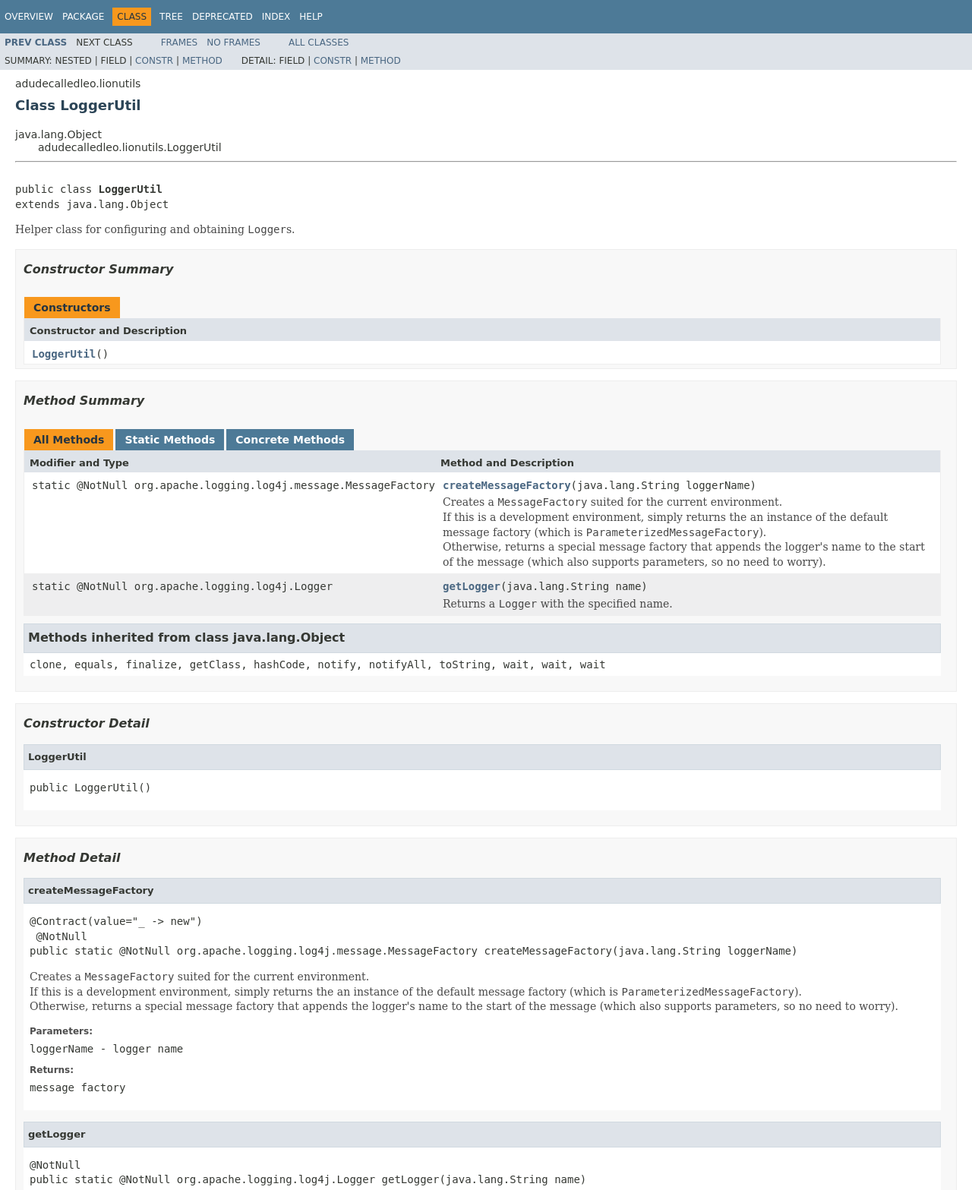
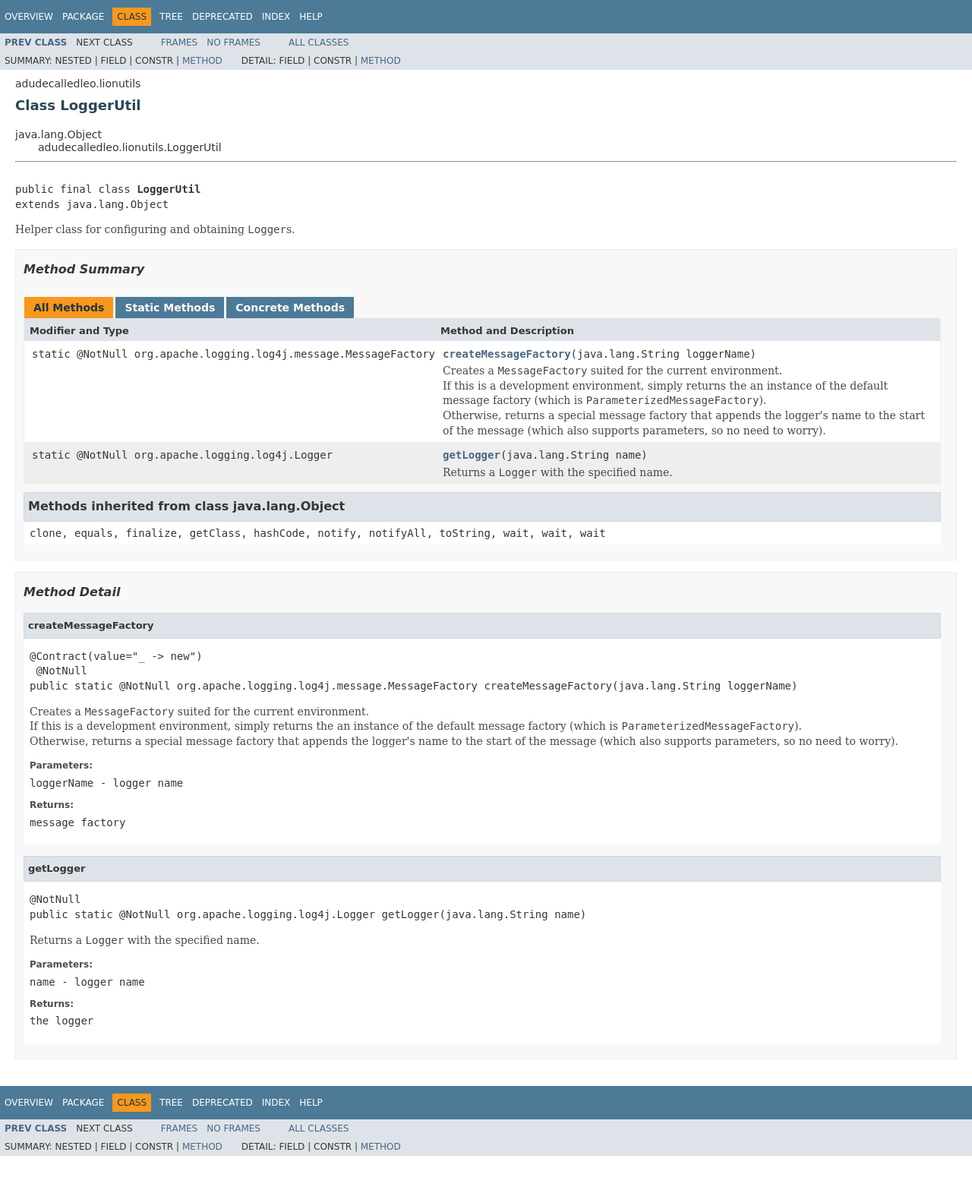
Before and after one commit to Leo40Git/LionUtils, a plain HTML site: page docs/adudecalledleo/lionutils/LoggerUtil.html in a window 1280 px wide. Shown: the top 1567 px of the page at 76% size. After the commit the page ends 1522 px from the top, so only its background shows below. Drawn offline with Linux system fonts and the light colour scheme; a web font is replaced by a local one.

Commit message:
LoggerUtil: mark as final, add bad constructor

```diff
--- a/docs/adudecalledleo/lionutils/LoggerUtil.html
+++ b/docs/adudecalledleo/lionutils/LoggerUtil.html
@@ -74,13 +74,13 @@ var activeTableTab = "activeTableTab";
 <li>Summary:&nbsp;</li>
 <li>Nested&nbsp;|&nbsp;</li>
 <li>Field&nbsp;|&nbsp;</li>
-<li><a href="#constructor.summary">Constr</a>&nbsp;|&nbsp;</li>
+<li>Constr&nbsp;|&nbsp;</li>
 <li><a href="#method.summary">Method</a></li>
 </ul>
 <ul class="subNavList">
 <li>Detail:&nbsp;</li>
 <li>Field&nbsp;|&nbsp;</li>
-<li><a href="#constructor.detail">Constr</a>&nbsp;|&nbsp;</li>
+<li>Constr&nbsp;|&nbsp;</li>
 <li><a href="#method.detail">Method</a></li>
 </ul>
 </div>
@@ -107,7 +107,7 @@ var activeTableTab = "activeTableTab";
 <li class="blockList">
 <hr>
 <br>
-<pre>public class <span class="typeNameLabel">LoggerUtil</span>
+<pre>public final class <span class="typeNameLabel">LoggerUtil</span>
 extends java.lang.Object</pre>
 <div class="block">Helper class for configuring and obtaining <code>Logger</code>s.</div>
 </li>
@@ -116,23 +116,6 @@ extends java.lang.Object</pre>
 <div class="summary">
 <ul class="blockList">
 <li class="blockList">
-<!-- ======== CONSTRUCTOR SUMMARY ======== -->
-<ul class="blockList">
-<li class="blockList"><a name="constructor.summary">
-<!--   -->
-</a>
-<h3>Constructor Summary</h3>
-<table class="memberSummary" border="0" cellpadding="3" cellspacing="0" summary="Constructor Summary table, listing constructors, and an explanation">
-<caption><span>Constructors</span><span class="tabEnd">&nbsp;</span></caption>
-<tr>
-<th class="colOne" scope="col">Constructor and Description</th>
-</tr>
-<tr class="altColor">
-<td class="colOne"><code><span class="memberNameLink"><a href="../../adudecalledleo/lionutils/LoggerUtil.html#LoggerUtil--">LoggerUtil</a></span>()</code>&nbsp;</td>
-</tr>
-</table>
-</li>
-</ul>
 <!-- ========== METHOD SUMMARY =========== -->
 <ul class="blockList">
 <li class="blockList"><a name="method.summary">
@@ -177,23 +160,6 @@ extends java.lang.Object</pre>
 <div class="details">
 <ul class="blockList">
 <li class="blockList">
-<!-- ========= CONSTRUCTOR DETAIL ======== -->
-<ul class="blockList">
-<li class="blockList"><a name="constructor.detail">
-<!--   -->
-</a>
-<h3>Constructor Detail</h3>
-<a name="LoggerUtil--">
-<!--   -->
-</a>
-<ul class="blockListLast">
-<li class="blockList">
-<h4>LoggerUtil</h4>
-<pre>public&nbsp;LoggerUtil()</pre>
-</li>
-</ul>
-</li>
-</ul>
 <!-- ============ METHOD DETAIL ========== -->
 <ul class="blockList">
 <li class="blockList"><a name="method.detail">
@@ -293,13 +259,13 @@ public static&nbsp;@NotNull org.apache.logging.log4j.Logger&nbsp;getLogger(java.
 <li>Summary:&nbsp;</li>
 <li>Nested&nbsp;|&nbsp;</li>
 <li>Field&nbsp;|&nbsp;</li>
-<li><a href="#constructor.summary">Constr</a>&nbsp;|&nbsp;</li>
+<li>Constr&nbsp;|&nbsp;</li>
 <li><a href="#method.summary">Method</a></li>
 </ul>
 <ul class="subNavList">
 <li>Detail:&nbsp;</li>
 <li>Field&nbsp;|&nbsp;</li>
-<li><a href="#constructor.detail">Constr</a>&nbsp;|&nbsp;</li>
+<li>Constr&nbsp;|&nbsp;</li>
 <li><a href="#method.detail">Method</a></li>
 </ul>
 </div>
```
Also changed, not shown: docs/index-files/index-7.html (+0 -2 lines), 1 other file.
